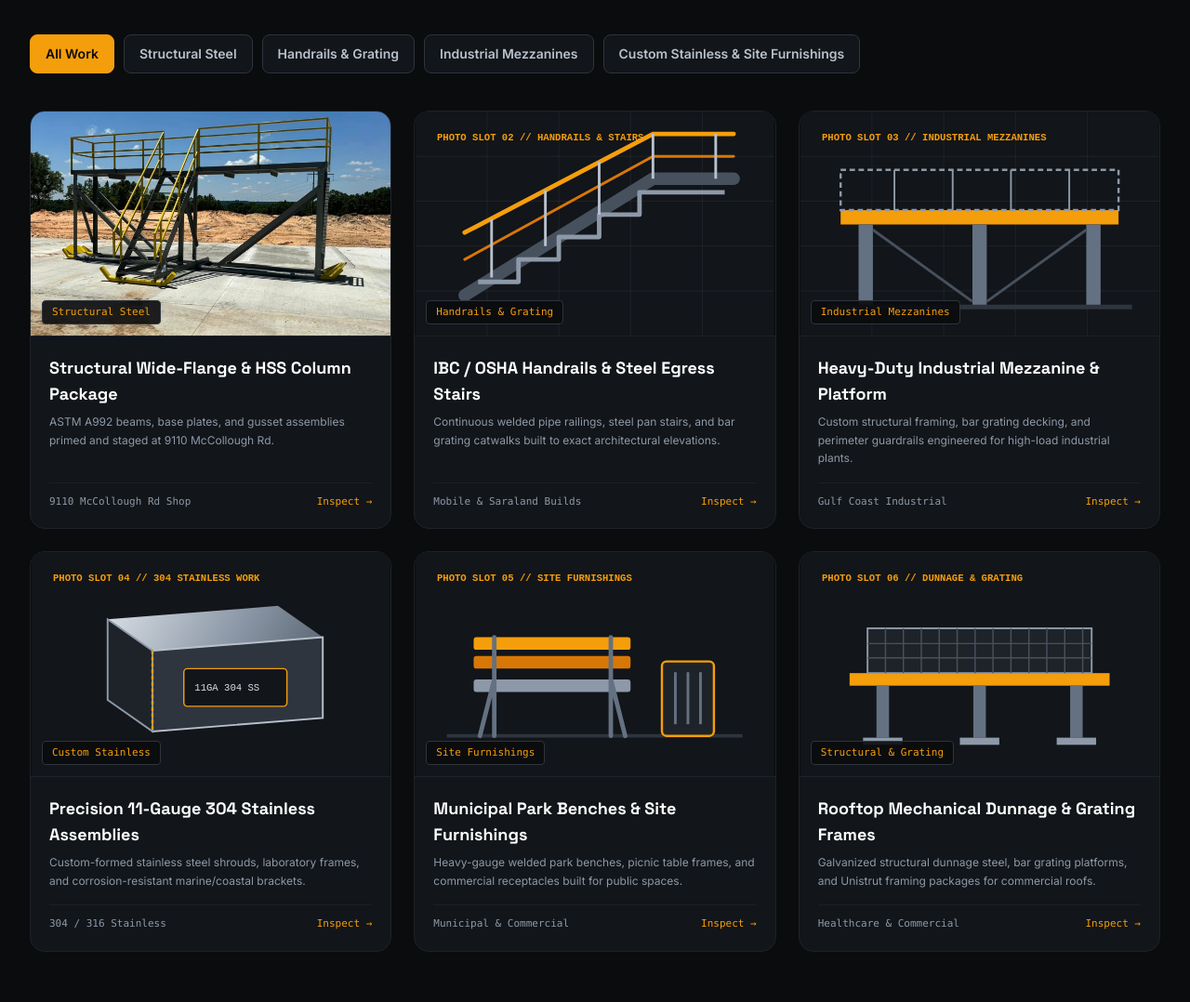
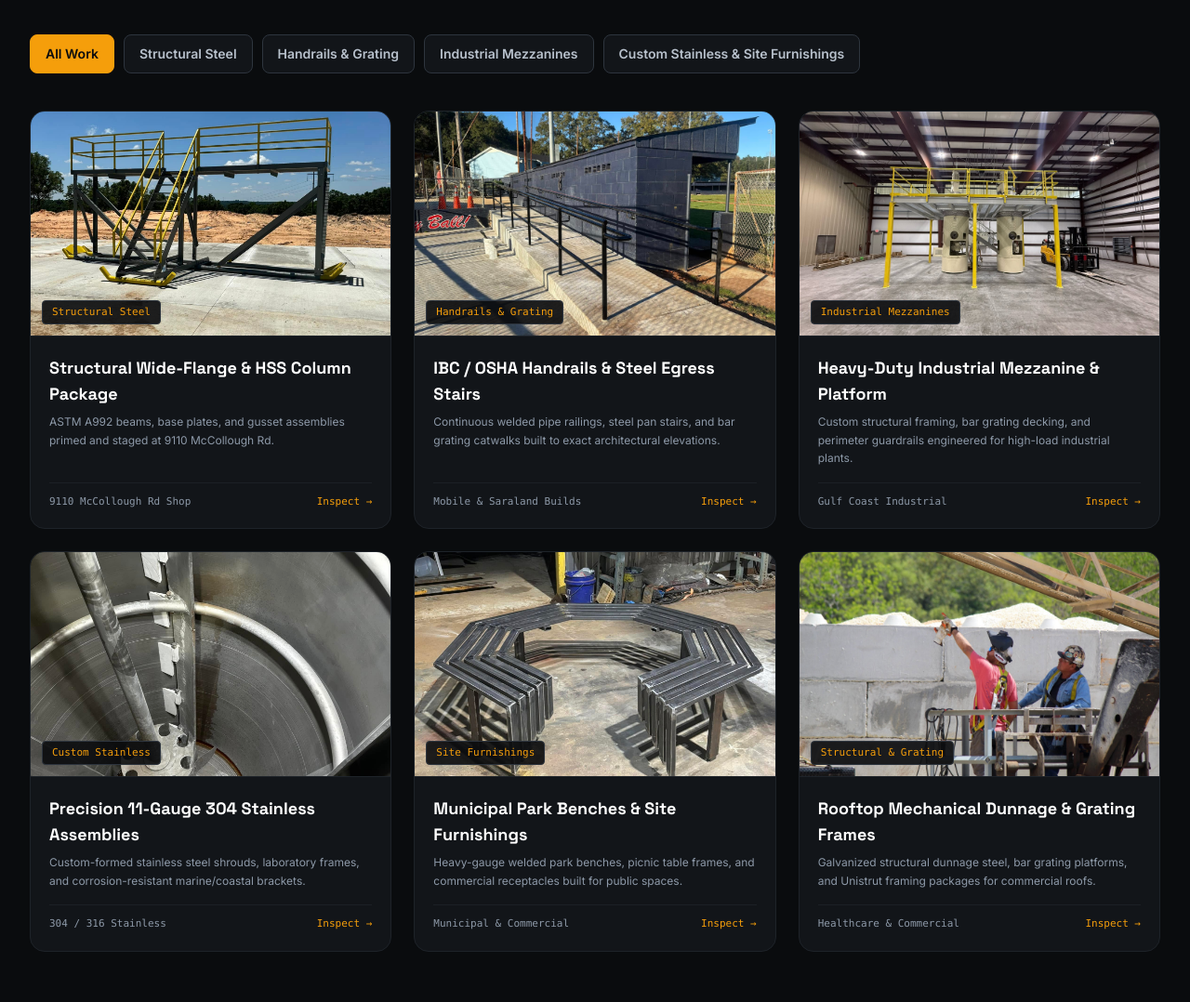
Before and after one commit to southernfabricators750/Southern-Metal-Fabrication-LLC., a plain HTML site: page index.html in a window 1280 px wide. Shown: the part 1923-3001 px from the top of the page at 93% size. Drawn offline with nearby package versions, Linux system fonts and the light colour scheme.

Commit message:
Update index.html

```diff
--- a/index.html
+++ b/index.html
@@ -382,7 +382,7 @@
                      data-tag="Handrails &amp; Grating // Division 05 50 00"
                      data-caption="Custom-welded steel stringer stairs, continuous grab rails, and galvanized bar grating treads built for commercial and educational facilities.">
                     <div class="relative aspect-[16/10] bg-steel-950 border-b border-steel-800 overflow-hidden">
-                        <svg viewBox="0 0 400 250" class="w-full h-full object-cover group-hover:scale-105 transition-transform duration-300" fill="none">
+                       <img src="handrails.jpg" alt="IBC / OSHA Handrails & Steel Pan Egress Stairs" class="w-full h-full object-cover group-hover:scale-105 transition-transform duration-300">
                             <rect width="400" height="250" fill="#121519"/>
                             <g opacity="0.16" stroke="#647182" stroke-width="1">
                                 <path d="M0 50H400M0 100H400M0 150H400M0 200H400M80 0V250M160 0V250M240 0V250M320 0V250"/>
@@ -427,7 +427,7 @@
                      data-tag="Industrial Mezzanines // Gulf Coast Facilities"
                      data-caption="High-load structural steel mezzanine framing, bar grating deck panels, kickplates, and safety swing gates for warehouse and plant operations.">
                     <div class="relative aspect-[16/10] bg-steel-950 border-b border-steel-800 overflow-hidden">
-                        <svg viewBox="0 0 400 250" class="w-full h-full object-cover group-hover:scale-105 transition-transform duration-300" fill="none">
+                        <img src="industrial-mezzanine.jpg" alt="Heavy-Duty Industrial Mezzanine & Access Platform" class="w-full h-full object-cover group-hover:scale-105 transition-transform duration-300">
                             <rect width="400" height="250" fill="#121519"/>
                             <g opacity="0.16" stroke="#647182" stroke-width="1">
                                 <path d="M0 50H400M0 100H400M0 150H400M0 200H400M80 0V250M160 0V250M240 0V250M320 0V250"/>
@@ -475,7 +475,7 @@
                      data-tag="Custom Stainless // TIG &amp; MIG Welded"
                      data-caption="CNC-cut and brake-formed 11-gauge 304 stainless steel enclosures, laboratory supports, and brushed architectural components.">
                     <div class="relative aspect-[16/10] bg-steel-950 border-b border-steel-800 overflow-hidden">
-                        <svg viewBox="0 0 400 250" class="w-full h-full object-cover group-hover:scale-105 transition-transform duration-300" fill="none">
+                        <img src="stainless-fabrication.jpg" alt="Precision 11-Gauge 304 Stainless Steel Assemblies" class="w-full h-full object-cover group-hover:scale-105 transition-transform duration-300">
                             <rect width="400" height="250" fill="#121519"/>
                             <defs>
                                 <linearGradient id="ssGrad" x1="80" y1="60" x2="320" y2="200" gradientUnits="userSpaceOnUse">
@@ -521,7 +521,7 @@
                      data-tag="Site Furnishings // Parks &amp; Campuses"
                      data-caption="Heavy-duty welded steel park benches, picnic table frames, and commercial trash receptacles built for municipal parks and schools.">
                     <div class="relative aspect-[16/10] bg-steel-950 border-b border-steel-800 overflow-hidden">
-                        <svg viewBox="0 0 400 250" class="w-full h-full object-cover group-hover:scale-105 transition-transform duration-300" fill="none">
+                        <img src="park-furnishings.jpg" alt="Municipal Steel Park Benches & Site Furnishings" class="w-full h-full object-cover group-hover:scale-105 transition-transform duration-300">
                             <rect width="400" height="250" fill="#121519"/>
                             <line x1="35" y1="205" x2="365" y2="205" stroke="#2e353e" stroke-width="4"/>
                             <!-- Heavy Duty Steel Park Bench -->
@@ -563,7 +563,7 @@
                      data-tag="Structural &amp; Misc Metals // Commercial"
                      data-caption="Galvanized rooftop HVAC dunnage frames, bar grating walkways, and overhead Unistrut support grids for healthcare and commercial buildings.">
                     <div class="relative aspect-[16/10] bg-steel-950 border-b border-steel-800 overflow-hidden">
-                        <svg viewBox="0 0 400 250" class="w-full h-full object-cover group-hover:scale-105 transition-transform duration-300" fill="none">
+                        <img src="shop-yard.jpg" alt="Rooftop Mechanical Dunnage & Unistrut Supports" class="w-full h-full object-cover group-hover:scale-105 transition-transform duration-300">
                             <rect width="400" height="250" fill="#121519"/>
                             <!-- Dunnage Frame & Bar Grating Grid -->
                             <rect x="55" y="135" width="290" height="14" fill="#f59e0b"/>
```
